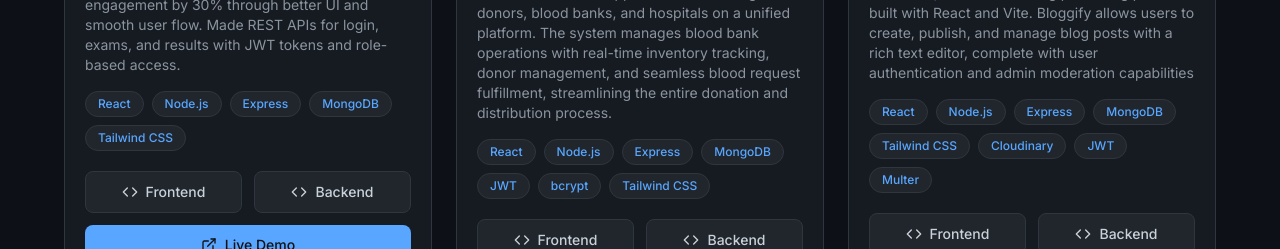
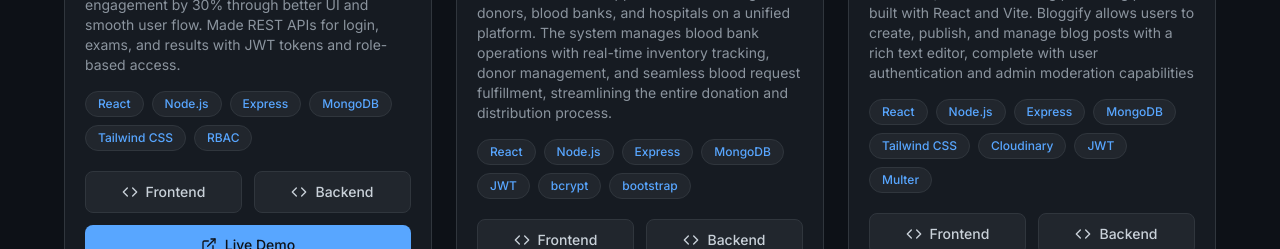
Before and after one commit to Gouthambalaji03/Goutham-Balaji-P-S-Portfolio, a React (Vite) app: page / in a window 1280 px wide. Shown: the part 2580-2829 px from the top of the page. Built offline with nearby package versions, Linux system fonts and the light colour scheme.

Commit message:
Update technologies used in Blood Bank Management System project details

```diff
--- a/src/components/Projects.jsx
+++ b/src/components/Projects.jsx
@@ -15,7 +15,7 @@ const Projects = () => {
       title: 'Online Assessment Platform',
       description: 'Built web app for online exams with webcam tracking and auto-grading features. Raised user engagement by 30% through better UI and smooth user flow. Made REST APIs for login, exams, and results with JWT tokens and role-based access.',
       image: onlineImg,
-      tech: ['React', 'Node.js', 'Express', 'MongoDB', 'Tailwind CSS'],
+      tech: ['React', 'Node.js', 'Express', 'MongoDB', 'Tailwind CSS', 'RBAC'],
       githubFrontend: 'https://github.com/Gouthambalaji03/Online-Assessment-Platform-Frontend',
       githubBackend: 'https://github.com/Gouthambalaji03/Online-Assessment-Platform-Backend',
       demo: 'https://online-assessment-platform-frontend.vercel.app',
@@ -25,7 +25,7 @@ const Projects = () => {
       title: 'Blood Bank Management System',
       description: 'A MERN stack web application connecting donors, blood banks, and hospitals on a unified platform. The system manages blood bank operations with real-time inventory tracking, donor management, and seamless blood request fulfillment, streamlining the entire donation and distribution process.',
       image: bloodDonationImg,
-      tech: ['React', 'Node.js', 'Express', 'MongoDB', 'JWT', 'bcrypt', 'Tailwind CSS'],
+      tech: ['React', 'Node.js', 'Express', 'MongoDB', 'JWT', 'bcrypt', 'bootstrap'],
       githubFrontend: 'https://github.com/Gouthambalaji03/Blood-Bank-Frontend',
       githubBackend: 'https://github.com/Gouthambalaji03/Blood-Bank-Backend',
       demo: 'https://blood-bank-frontend-nu-lac.vercel.app/',
```
